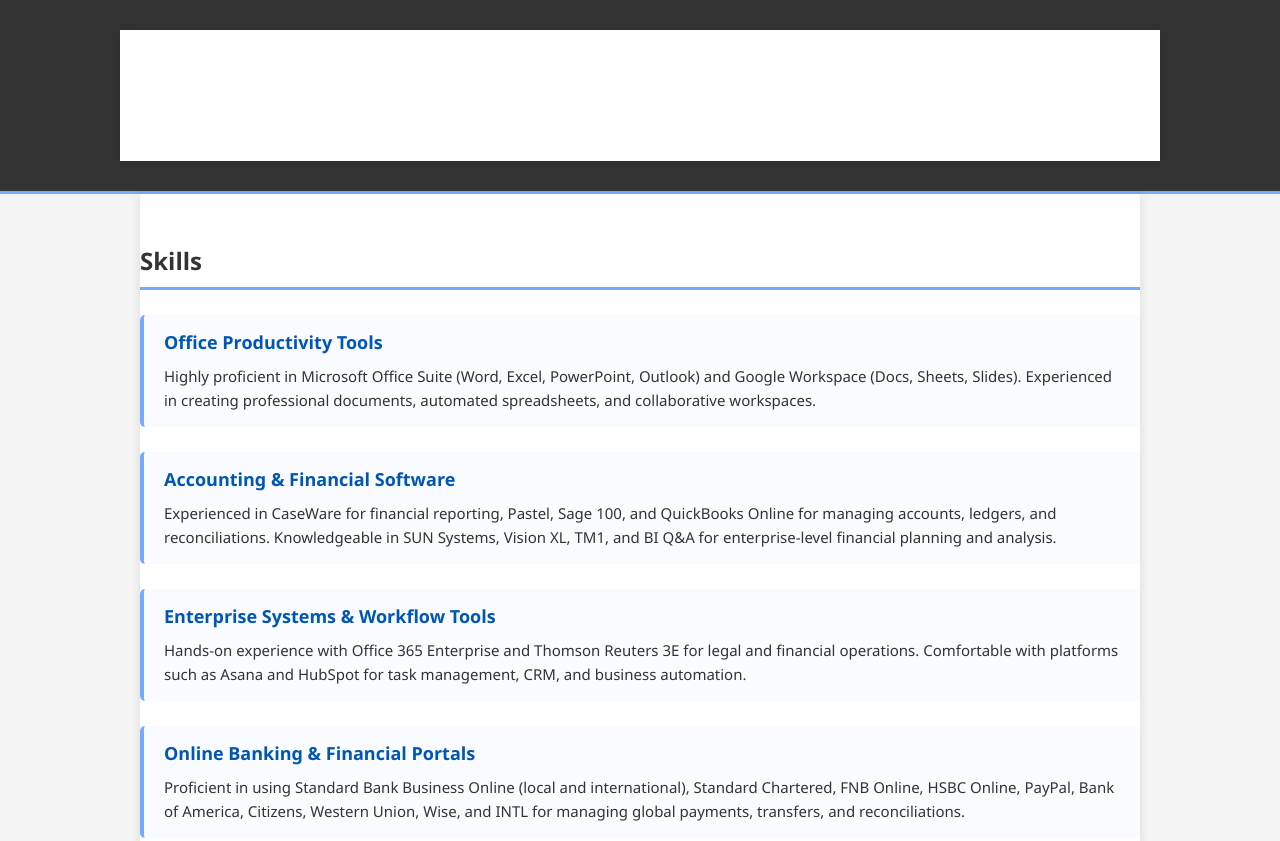
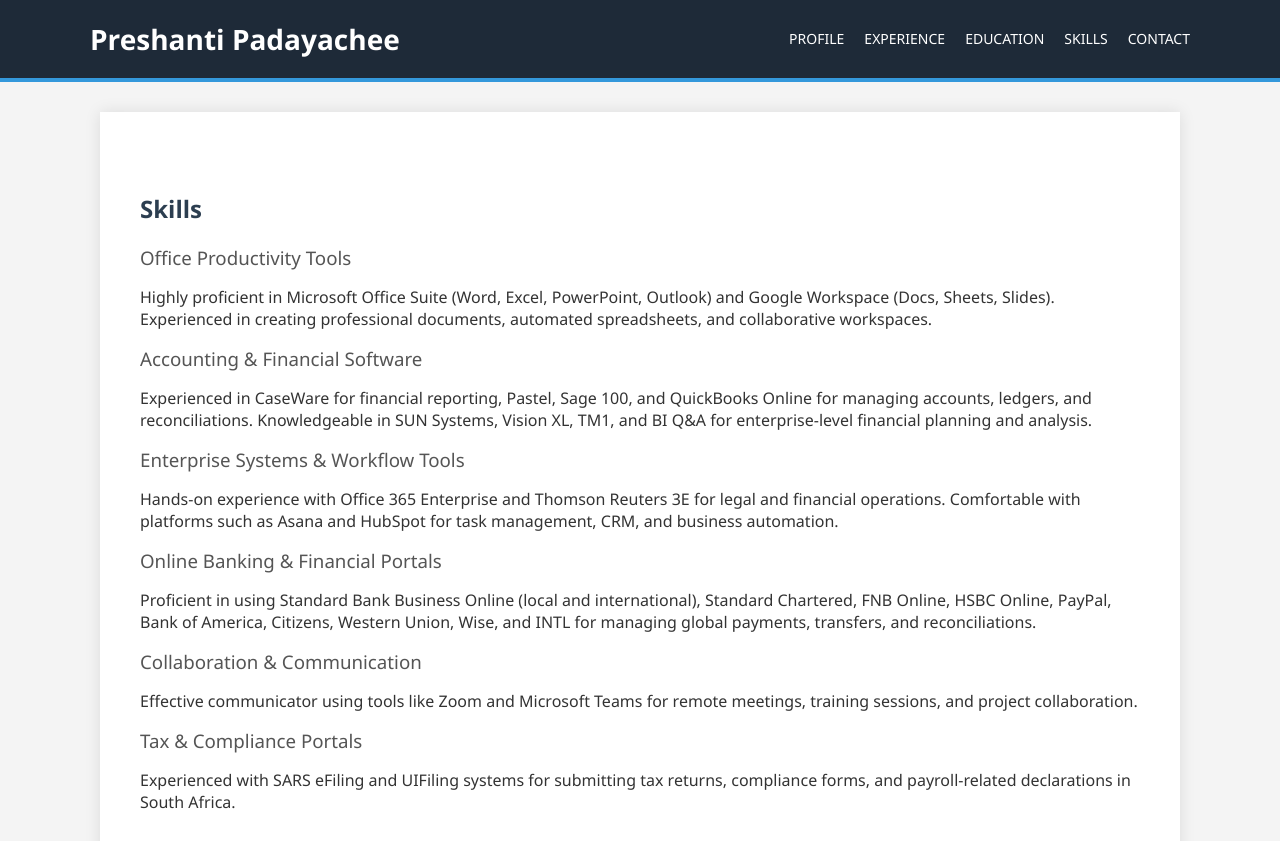
Before and after one commit to Thavi021/Preshanti-Padayachee, a plain HTML site: page Skills.html in a window 1280 px wide. Shown: the top 841 px of the page. Drawn offline with Linux system fonts and the light colour scheme.

Commit message:
Update Skills.html

```diff
--- a/Skills.html
+++ b/Skills.html
@@ -3,102 +3,114 @@
 <head>
   <meta charset="UTF-8" />
   <meta name="viewport" content="width=device-width, initial-scale=1.0"/>
-  <title>My CV</title>
+  <title>Preshanti Padayachee - CV</title>
   <style>
     body {
       font-family: 'Segoe UI', Tahoma, Geneva, Verdana, sans-serif;
+      background-color: #f4f4f4;
       margin: 0;
       padding: 0;
-      background-color: #f4f4f4;
       color: #333;
     }
 
-    .container {
-      width: 85%;
-      max-width: 1000px;
-      margin: auto;
-      padding: 20px;
-      background-color: #fff;
-      box-shadow: 0 2px 10px rgba(0,0,0,0.1);
-    }
-
     header {
-      background: #333;
-      color: #fff;
-      padding: 30px 0;
-      border-bottom: 3px solid #77aaff;
+      background-color: #1e2a38;
+      color: #ffffff;
+      padding: 20px 0;
+      border-bottom: 4px solid #3498db;
     }
 
     header .container {
+      width: 90%;
+      max-width: 1100px;
+      margin: auto;
       display: flex;
-      flex-direction: column;
+      justify-content: space-between;
       align-items: center;
+      flex-wrap: wrap;
     }
 
     header h1 {
       margin: 0;
-      font-size: 2em;
+      font-size: 28px;
     }
 
-    header ul {
+    nav ul {
       list-style: none;
       padding: 0;
-      margin-top: 10px;
+      margin: 0;
+      display: flex;
+      gap: 20px;
     }
 
-    header li {
-      display: inline;
-      margin: 0 15px;
-    }
-
-    header a {
+    nav ul li a {
       color: #fff;
       text-decoration: none;
-      font-weight: bold;
       text-transform: uppercase;
+      font-weight: 500;
       font-size: 14px;
     }
 
     .main {
-      padding: 30px 0;
+      background-color: #fff;
+      max-width: 1000px;
+      margin: 30px auto;
+      padding: 40px;
+      box-shadow: 0 0 15px rgba(0, 0, 0, 0.1);
     }
 
-    .section {
+    .main h1 {
+      text-align: center;
       margin-bottom: 40px;
+      color: #222;
     }
 
-    .section h2 {
-      border-bottom: 3px solid #77aaff;
-      padding-bottom: 10px;
-      font-size: 24px;
-      margin-bottom: 25px;
+    h2 {
+      color: #2c3e50;
+      margin-top: 40px;
     }
 
-    .skill-group {
-      margin-bottom: 25px;
-      padding: 15px 20px;
-      background-color: #f9fbff;
-      border-left: 4px solid #77aaff;
-      border-radius: 5px;
+    h3 {
+      margin: 5px 0 15px 0;
+      font-weight: normal;
+      color: #555;
     }
 
-    .skill-group h3 {
-      margin: 0 0 10px 0;
-      color: #0056b3;
-      font-size: 18px;
+    ul {
+      margin: 0 0 20px 20px;
+      padding: 0;
     }
 
-    .skill-group p {
-      margin: 0;
-      font-size: 15px;
+    ul li {
       line-height: 1.6;
+    }
+
+    hr {
+      border: 0;
+      height: 1px;
+      background: #ddd;
+      margin: 40px 0;
+    }
+
+    @media (max-width: 600px) {
+      header .container {
+        flex-direction: column;
+        align-items: flex-start;
+      }
+
+      nav ul {
+        flex-direction: column;
+        gap: 10px;
+      }
     }
   </style>
 </head>
 <body>
+
 <header>
   <div class="container">
     <h1>Preshanti Padayachee</h1>
+    <nav>
       <ul>
         <li><a href="index.html">Profile</a></li>
         <li><a href="Experience.html">Experience</a></li>
@@ -106,10 +118,11 @@
         <li><a href="Skills.html">Skills</a></li>
         <li><a href="Contact.html">Contact</a></li>
       </ul>
+    </nav>
   </div>
 </header>
 
-  <div class="container main">
+<div class="main" id="experience">
  <section id="skills" class="section">
       <h2>Skills</h2>
 
@@ -144,6 +157,6 @@
       </div>
 
     </section>
-  </div>
+
 </body>
 </html>
```
Lines whose indentation alone changed are shown as unchanged.
